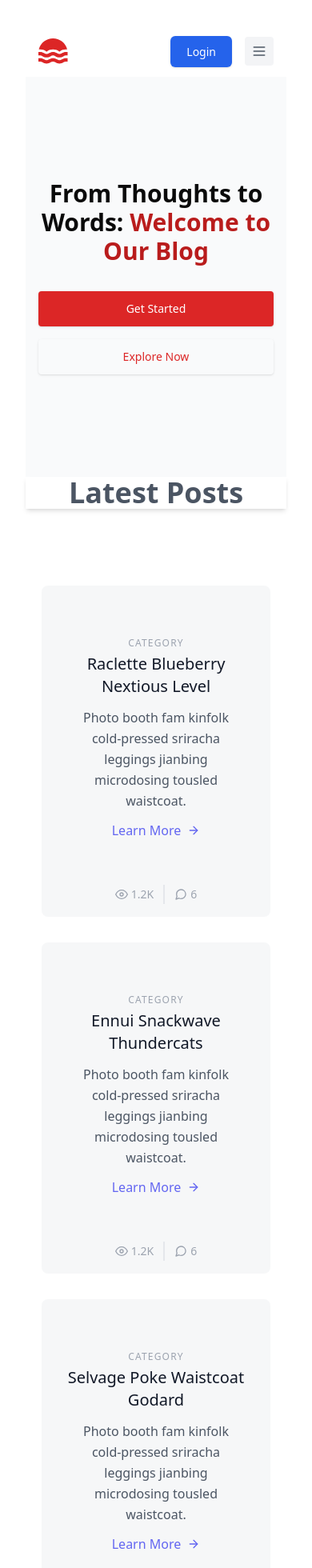
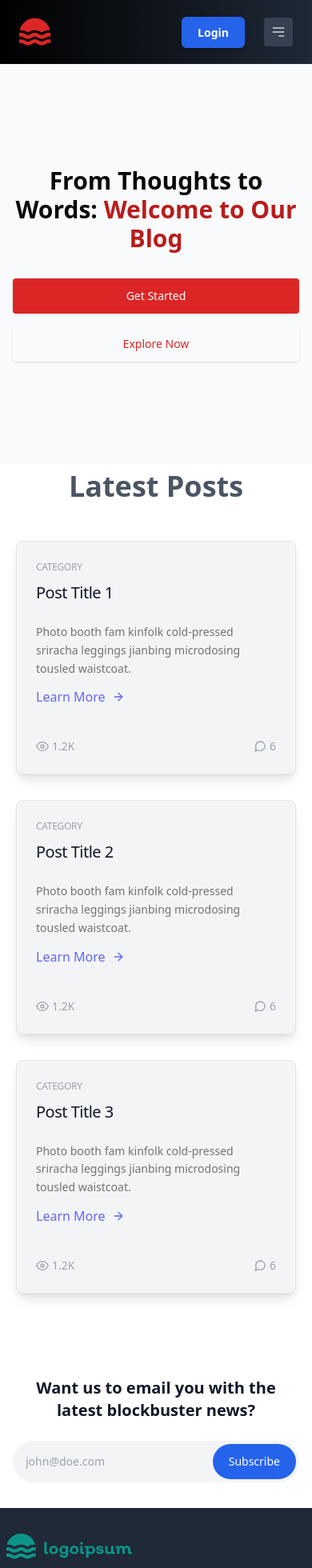
Before and after one commit to Mastermind730/BlogWeb, a Next.js app: page / in a window 390 px wide. Shown: the top 1960 px of the page at 80% size. Built offline with nearby package versions, Linux system fonts and the light colour scheme.

Commit message:
added some styling fixes and also added the login and register page for the blog

```diff
--- a/src/components/Home.tsx
+++ b/src/components/Home.tsx
@@ -15,7 +15,7 @@ import MainContent from "./MainContent";
 // Home Page Component
 export default function HomePage(): JSX.Element {
   return (
-    <div className="container mx-auto py-8">
+    <div className="">
       {/* Header Section */}
      <Navbar/>
 
--- a/src/components/MainContent.tsx
+++ b/src/components/MainContent.tsx
@@ -1,27 +1,33 @@
-import React from 'react'
+import React from 'react';
+import { Card, CardContent, CardHeader, CardTitle, CardDescription, CardFooter } from "@/components/ui/card";
 
 type Props = {}
 
 const MainContent = (props: Props) => {
   return (
     <section className="text-gray-600 body-font">
-              <h1 className="text-center font-bold text-4xl  focus:outline-none shadow-md">Latest Posts</h1>
+      <h1 className="text-center font-bold text-4xl mt-2 mb-2">
+        Latest Posts
+      </h1>
 
-  <div className="container px-5 py-24 mx-auto">
+      <div className="container px-5 py-10 mx-auto">
         <div className="flex flex-wrap -m-4">
-      <div className="p-4 lg:w-1/3">
-        <div className="h-full bg-gray-100 bg-opacity-75 px-8 pt-16 pb-24 rounded-lg overflow-hidden text-center relative">
-          <h2 className="tracking-widest text-xs title-font font-medium text-gray-400 mb-1">
-            CATEGORY
-          </h2>
-          <h1 className="title-font sm:text-2xl text-xl font-medium text-gray-900 mb-3">
-            Raclette Blueberry Nextious Level
-          </h1>
-          <p className="leading-relaxed mb-3">
-            Photo booth fam kinfolk cold-pressed sriracha leggings jianbing
-            microdosing tousled waistcoat.
-          </p>
-          <a className="text-indigo-500 inline-flex items-center">
+          {Array(3).fill("").map((_, index) => (
+            <div key={index} className="p-4 lg:w-1/3 w-full">
+              <Card className="h-full bg-gray-100 rounded-lg overflow-hidden shadow-lg">
+                <CardHeader>
+                  <CardTitle className="text-xs font-medium text-gray-400 mb-1 uppercase">
+                    Category
+                  </CardTitle>
+                  <CardTitle className="sm:text-2xl text-xl font-medium text-gray-900 mb-3">
+                    Post Title {index + 1}
+                  </CardTitle>
+                </CardHeader>
+                <CardContent>
+                  <CardDescription className="leading-relaxed mb-3">
+                    Photo booth fam kinfolk cold-pressed sriracha leggings jianbing microdosing tousled waistcoat.
+                  </CardDescription>
+                  <a className="text-indigo-500 inline-flex items-center cursor-pointer">
                     Learn More
                     <svg
                       className="w-4 h-4 ml-2"
@@ -36,8 +42,9 @@ const MainContent = (props: Props) => {
                       <path d="M12 5l7 7-7 7" />
                     </svg>
                   </a>
-          <div className="text-center mt-2 leading-none flex justify-center absolute bottom-0 left-0 w-full py-4">
-            <span className="text-gray-400 mr-3 inline-flex items-center leading-none text-sm pr-3 py-1 border-r-2 border-gray-200">
+                </CardContent>
+                <CardFooter className="flex justify-between items-center text-gray-400 text-sm mt-4">
+                  <div className="inline-flex items-center">
                     <svg
                       className="w-4 h-4 mr-1"
                       stroke="currentColor"
@@ -51,8 +58,8 @@ const MainContent = (props: Props) => {
                       <circle cx={12} cy={12} r={3} />
                     </svg>
                     1.2K
-            </span>
-            <span className="text-gray-400 inline-flex items-center leading-none text-sm">
+                  </div>
+                  <div className="inline-flex items-center">
                     <svg
                       className="w-4 h-4 mr-1"
                       stroke="currentColor"
@@ -65,135 +72,15 @@ const MainContent = (props: Props) => {
                       <path d="M21 11.5a8.38 8.38 0 01-.9 3.8 8.5 8.5 0 01-7.6 4.7 8.38 8.38 0 01-3.8-.9L3 21l1.9-5.7a8.38 8.38 0 01-.9-3.8 8.5 8.5 0 014.7-7.6 8.38 8.38 0 013.8-.9h.5a8.48 8.48 0 018 8v.5z" />
                     </svg>
                     6
-            </span>
                   </div>
+                </CardFooter>
+              </Card>
             </div>
-      </div>
-      <div className="p-4 lg:w-1/3">
-        <div className="h-full bg-gray-100 bg-opacity-75 px-8 pt-16 pb-24 rounded-lg overflow-hidden text-center relative">
-          <h2 className="tracking-widest text-xs title-font font-medium text-gray-400 mb-1">
-            CATEGORY
-          </h2>
-          <h1 className="title-font sm:text-2xl text-xl font-medium text-gray-900 mb-3">
-            Ennui Snackwave Thundercats
-          </h1>
-          <p className="leading-relaxed mb-3">
-            Photo booth fam kinfolk cold-pressed sriracha leggings jianbing
-            microdosing tousled waistcoat.
-          </p>
-          <a className="text-indigo-500 inline-flex items-center">
-            Learn More
-            <svg
-              className="w-4 h-4 ml-2"
-              viewBox="0 0 24 24"
-              stroke="currentColor"
-              strokeWidth={2}
-              fill="none"
-              strokeLinecap="round"
-              strokeLinejoin="round"
-            >
-              <path d="M5 12h14" />
-              <path d="M12 5l7 7-7 7" />
-            </svg>
-          </a>
-          <div className="text-center mt-2 leading-none flex justify-center absolute bottom-0 left-0 w-full py-4">
-            <span className="text-gray-400 mr-3 inline-flex items-center leading-none text-sm pr-3 py-1 border-r-2 border-gray-200">
-              <svg
-                className="w-4 h-4 mr-1"
-                stroke="currentColor"
-                strokeWidth={2}
-                fill="none"
-                strokeLinecap="round"
-                strokeLinejoin="round"
-                viewBox="0 0 24 24"
-              >
-                <path d="M1 12s4-8 11-8 11 8 11 8-4 8-11 8-11-8-11-8z" />
-                <circle cx={12} cy={12} r={3} />
-              </svg>
-              1.2K
-            </span>
-            <span className="text-gray-400 inline-flex items-center leading-none text-sm">
-              <svg
-                className="w-4 h-4 mr-1"
-                stroke="currentColor"
-                strokeWidth={2}
-                fill="none"
-                strokeLinecap="round"
-                strokeLinejoin="round"
-                viewBox="0 0 24 24"
-              >
-                <path d="M21 11.5a8.38 8.38 0 01-.9 3.8 8.5 8.5 0 01-7.6 4.7 8.38 8.38 0 01-3.8-.9L3 21l1.9-5.7a8.38 8.38 0 01-.9-3.8 8.5 8.5 0 014.7-7.6 8.38 8.38 0 013.8-.9h.5a8.48 8.48 0 018 8v.5z" />
-              </svg>
-              6
-            </span>
-          </div>
-        </div>
-      </div>
-      <div className="p-4 lg:w-1/3">
-        <div className="h-full bg-gray-100 bg-opacity-75 px-8 pt-16 pb-24 rounded-lg overflow-hidden text-center relative">
-          <h2 className="tracking-widest text-xs title-font font-medium text-gray-400 mb-1">
-            CATEGORY
-          </h2>
-          <h1 className="title-font sm:text-2xl text-xl font-medium text-gray-900 mb-3">
-            Selvage Poke Waistcoat Godard
-          </h1>
-          <p className="leading-relaxed mb-3">
-            Photo booth fam kinfolk cold-pressed sriracha leggings jianbing
-            microdosing tousled waistcoat.
-          </p>
-          <a className="text-indigo-500 inline-flex items-center">
-            Learn More
-            <svg
-              className="w-4 h-4 ml-2"
-              viewBox="0 0 24 24"
-              stroke="currentColor"
-              strokeWidth={2}
-              fill="none"
-              strokeLinecap="round"
-              strokeLinejoin="round"
-            >
-              <path d="M5 12h14" />
-              <path d="M12 5l7 7-7 7" />
-            </svg>
-          </a>
-          <div className="text-center mt-2 leading-none flex justify-center absolute bottom-0 left-0 w-full py-4">
-            <span className="text-gray-400 mr-3 inline-flex items-center leading-none text-sm pr-3 py-1 border-r-2 border-gray-200">
-              <svg
-                className="w-4 h-4 mr-1"
-                stroke="currentColor"
-                strokeWidth={2}
-                fill="none"
-                strokeLinecap="round"
-                strokeLinejoin="round"
-                viewBox="0 0 24 24"
-              >
-                <path d="M1 12s4-8 11-8 11 8 11 8-4 8-11 8-11-8-11-8z" />
-                <circle cx={12} cy={12} r={3} />
-              </svg>
-              1.2K
-            </span>
-            <span className="text-gray-400 inline-flex items-center leading-none text-sm">
-              <svg
-                className="w-4 h-4 mr-1"
-                stroke="currentColor"
-                strokeWidth={2}
-                fill="none"
-                strokeLinecap="round"
-                strokeLinejoin="round"
-                viewBox="0 0 24 24"
-              >
-                <path d="M21 11.5a8.38 8.38 0 01-.9 3.8 8.5 8.5 0 01-7.6 4.7 8.38 8.38 0 01-3.8-.9L3 21l1.9-5.7a8.38 8.38 0 01-.9-3.8 8.5 8.5 0 014.7-7.6 8.38 8.38 0 013.8-.9h.5a8.48 8.48 0 018 8v.5z" />
-              </svg>
-              6
-            </span>
-          </div>
-        </div>
-      </div>
+          ))}
         </div>
       </div>
     </section>
-
-  )
+  );
 }
 
-export default MainContent
+export default MainContent;
--- a/src/components/Navbar.tsx
+++ b/src/components/Navbar.tsx
@@ -4,14 +4,14 @@ type Props = {};
 
 const Navbar = (props: Props) => {
   return (
-    <header className="bg-white">
-      <div className="mx-auto max-w-screen-xl px-4 sm:px-6 lg:px-8">
-        <div className="flex h-16 items-center justify-between">
+    <header className="bg-gradient-to-r from-black to-gray-800 mt-0 shadow-lg focus:outline-none">
+      <div className="mx-auto max-w-screen-xl px-6 sm:px-8 lg:px-10">
+        <div className="flex h-20 items-center justify-between">
           <div className="flex-1 md:flex md:items-center md:gap-12">
-            <Link className="block text-red-600" href="#">
+            <Link className="block text-2xl text-red-600 hover:text-red-500" href="#">
               <span className="sr-only">Home</span>
               <svg
-                className="h-8"
+                className="h-10 w-10"
                 viewBox="0 0 28 24"
                 fill="none"
                 xmlns="http://www.w3.org/2000/svg"
@@ -24,104 +24,96 @@ const Navbar = (props: Props) => {
             </Link>
           </div>
 
-          <div className="md:flex md:items-center md:gap-12">
+          <div className="md:flex md:items-center md:gap-16">
             <nav aria-label="Global" className="hidden md:block">
-              <ul className="flex items-center gap-6 text-sm">
+              <ul className="flex items-center gap-8 text-sm font-medium">
                 <li>
                   <Link
-                    className="text-gray-500 transition hover:text-gray-500/75"
+                    className="text-gray-300 text-[20px] transition hover:text-blue-400"
                     href="#"
                   >
-                    {" "}
-                    About{" "}
+                    About
                   </Link>
                 </li>
 
                 <li>
                   <Link
-                    className="text-gray-500 transition hover:text-gray-500/75"
+                    className="text-gray-300 transition text-[20px] hover:text-blue-400"
                     href="#"
                   >
-                    {" "}
-                    Careers{" "}
+                    Careers
                   </Link>
                 </li>
 
                 <li>
                   <Link
-                    className="text-gray-500 transition hover:text-gray-500/75"
+                    className="text-gray-300 transition text-[20px] hover:text-blue-400"
                     href="#"
                   >
-                    {" "}
-                    History{" "}
+                    History
                   </Link>
                 </li>
 
                 <li>
                   <Link
-                    className="text-gray-500 transition hover:text-gray-500/75"
+                    className="text-gray-300 transition text-[20px] hover:text-blue-400"
                     href="#"
                   >
-                    {" "}
-                    Services{" "}
+                    Services
                   </Link>
                 </li>
 
                 <li>
                   <Link
-                    className="text-gray-500 transition hover:text-gray-500/75"
+                    className="text-gray-300 transition text-[20px] hover:text-blue-400"
                     href="#"
                   >
-                    {" "}
-                    Projects{" "}
+                    Projects
                   </Link>
                 </li>
 
                 <li>
                   <Link
-                    className="text-gray-500 transition hover:text-gray-500/75"
+                    className="text-gray-300 transition text-[20px] hover:text-blue-400"
                     href="#"
                   >
-                    {" "}
-                    Blog{" "}
+                    Blog
                   </Link>
                 </li>
               </ul>
             </nav>
 
-            <div className="flex items-center gap-4">
+            <div className="flex items-center gap-6">
               <div className="sm:flex sm:gap-4">
                 <Link
-                  className="rounded-md bg-blue-600 px-5 py-2.5 text-sm font-medium text-white shadow"
-                  href="#"
+                  className="rounded-md bg-blue-600 px-5 py-2.5 text-center text-sm font-bold text-white shadow-md transition hover:bg-blue-500 focus:bg-blue-500 focus:outline-none focus:ring-2 focus:ring-blue-400"
+                  href="/login"
                 >
                   Login
                 </Link>
 
-                <div className="hidden sm:flex">
-                  <Link
-                    className="rounded-md bg-gray-100 px-5 py-2.5 text-sm font-medium text-blue-600"
-                    href="#"
-                  >
-                    Register
-                  </Link>
-                </div>
+                <Link
+                  className="hidden rounded-md bg-gray-800 px-5 py-2.5 text-center text-sm font-bold text-white transition hover:bg-gray-700 focus:bg-gray-700 focus:outline-none focus:ring-2 focus:ring-gray-600 sm:block"
+                  href="/register"
+                >
+                  Register
+                </Link>
               </div>
 
               <div className="block md:hidden">
-                <button className="rounded bg-gray-100 p-2 text-gray-600 transition hover:text-gray-600/75">
+                <button className="rounded bg-gray-700 p-2 text-gray-300 transition hover:text-gray-100">
                   <svg
                     xmlns="http://www.w3.org/2000/svg"
-                    className="size-5"
+                    className="h-5 w-5"
                     fill="none"
                     viewBox="0 0 24 24"
                     stroke="currentColor"
-                    stroke-width="2"
+                    strokeWidth="2"
                   >
                     <path
-                      stroke-linecap="round"
-                      stroke-linejoin="round"
-                      d="M4 6h16M4 12h16M4 18h16"
+                      strokeLinecap="round"
+                      strokeLinejoin="round"
+                      d="M4 6h16M4 12h16m-7 6h7"
                     />
                   </svg>
                 </button>
```
Also changed, not shown: src/app/login/page.tsx (added, +12 -0 lines), src/app/register/page.tsx (added, +12 -0 lines), src/components/Footer.tsx (+28 -28 lines), src/components/Login.tsx (added, +46 -0 lines), src/components/Register.tsx (added, +66 -0 lines). Lines whose indentation alone changed are shown as unchanged.
